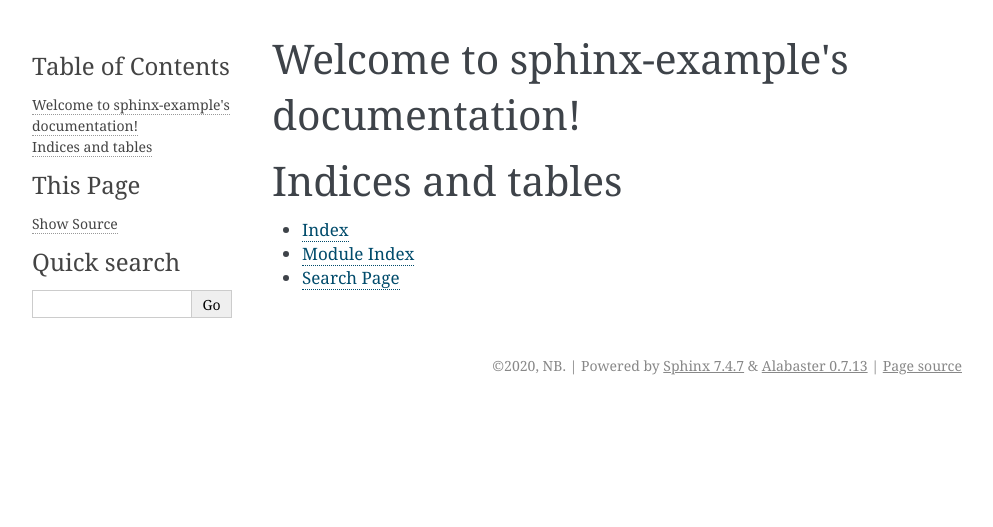
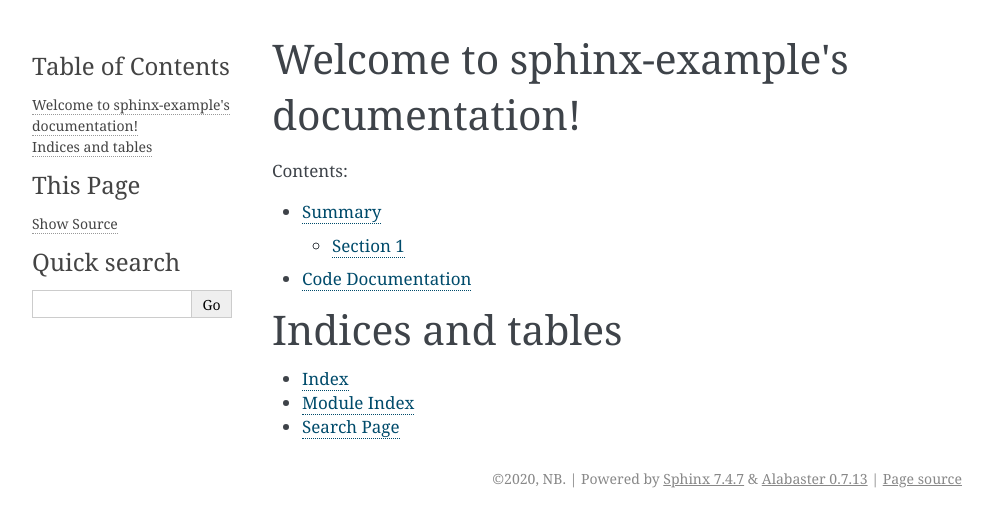
Before and after one commit to bnoushin7/helloIO, a Sphinx documentation site: the page built from sphinx/index.rst, in a window 1280 px wide. Shown: the top 527 px of the page, without its empty margins (148-1141 px from the left). Built offline with Sphinx 7.4.7, drawn with Linux system fonts in a browser that asks for light colours.

Commit message:
done done

```diff
--- /dev/null
+++ b/sphinx/code.rst
@@ -0,0 +1,5 @@
+Code Documentation
+==================
+
+.. automodule:: example1
+   :members:
--- a/sphinx/conf.py
+++ b/sphinx/conf.py
@@ -10,9 +10,9 @@
 # add these directories to sys.path here. If the directory is relative to the
 # documentation root, use os.path.abspath to make it absolute, like shown here.
 #
-# import os
-# import sys
-# sys.path.insert(0, os.path.abspath('.'))
+import os
+import sys
+sys.path.insert(0, os.path.abspath('../'))
 
 
 # -- Project information -----------------------------------------------------
@@ -30,8 +30,7 @@ release = '0.1'
 # Add any Sphinx extension module names here, as strings. They can be
 # extensions coming with Sphinx (named 'sphinx.ext.*') or your custom
 # ones.
-extensions = [
-]
+extensions = ['sphinx.ext.autodoc']
 
 # Add any paths that contain templates here, relative to this directory.
 templates_path = ['_templates']
--- a/sphinx/index.rst
+++ b/sphinx/index.rst
@@ -10,6 +10,9 @@ Welcome to sphinx-example's documentation!
    :maxdepth: 2
    :caption: Contents:
 
+   summary
+   code
+
 
 
 Indices and tables
```
Also changed, not shown: sphinx/summary.rst (added, +14 -0 lines).
